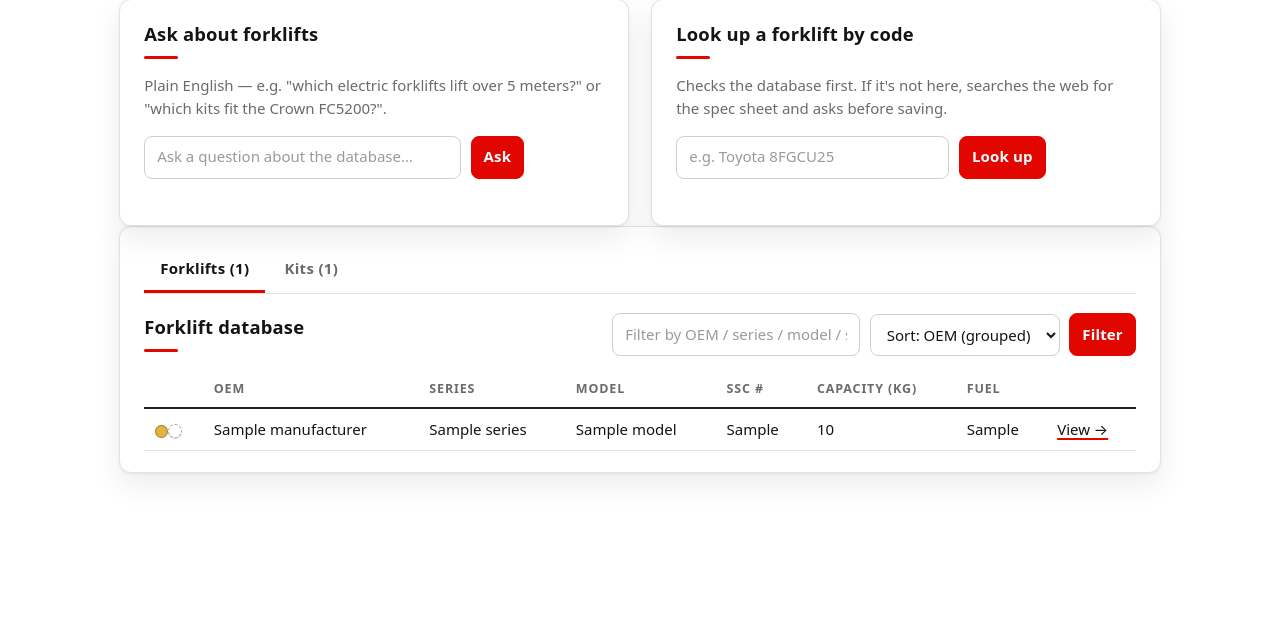
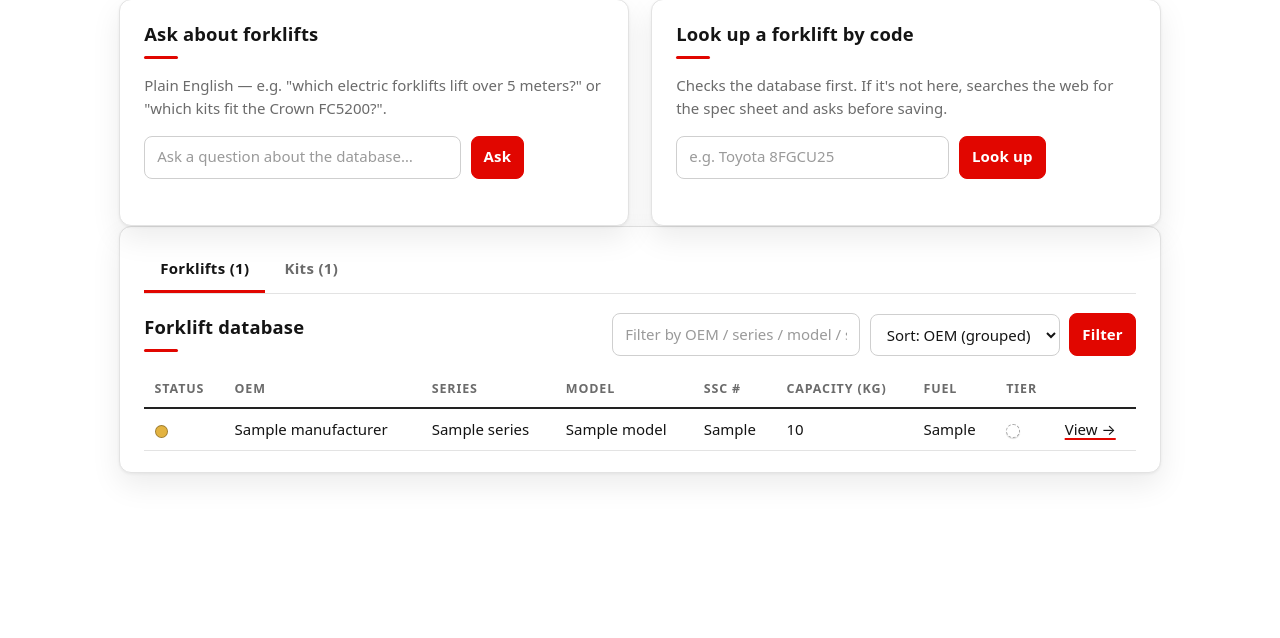
Before and after one commit to lapisspider/forklift_database, a Python web app: template app/templates/index.html in a window 1280 px wide. Shown: the part 89-727 px from the top of the page. Run offline with Jinja, Linux system fonts and the light colour scheme; the template is opened without the code that fills it: most values are stand-ins (such as "Sample title", 1, 10 or a date in 2020).

Commit message:
Split forklift list indicators into labeled Status (left) and Tier (right) columns

```diff
--- a/app/templates/index.html
+++ b/app/templates/index.html
@@ -79,18 +79,19 @@
                   <div class="table-scroll">
                     <table>
                       <thead><tr>
-                        <th></th><th>Model</th><th>SSC #</th><th>Years</th>
-                        <th>Capacity (kg)</th><th>Fuel</th><th></th>
+                        <th>Status</th><th>Model</th><th>SSC #</th><th>Years</th>
+                        <th>Capacity (kg)</th><th>Fuel</th><th>Tier</th><th></th>
                       </tr></thead>
                       <tbody>
                         {% for f in models %}
                         <tr>
-                          <td style="white-space:nowrap">{{ status_dot(f.info_status) }}{{ tier_badge(f.best_tier) }}</td>
+                          <td>{{ status_dot(f.info_status) }}</td>
                           <td class="model-cell" title="{{ f.model }}">{{ f.model }}</td>
                           <td>{{ f.internal_serial or "—" }}</td>
                           <td>{{ f.year_display }}</td>
                           <td>{{ f.capacity_kg or "—" }}</td>
                           <td>{{ f.fuel_type or "—" }}</td>
+                          <td>{{ tier_badge(f.best_tier) }}</td>
                           <td><a href="/forklift/{{ f.id }}">View →</a></td>
                         </tr>
                         {% endfor %}
@@ -109,19 +110,20 @@
       <div class="table-scroll">
       <table>
         <thead><tr>
-          <th></th><th>OEM</th><th>Series</th><th>Model</th><th>SSC #</th>
-          <th>Capacity (kg)</th><th>Fuel</th><th></th>
+          <th>Status</th><th>OEM</th><th>Series</th><th>Model</th><th>SSC #</th>
+          <th>Capacity (kg)</th><th>Fuel</th><th>Tier</th><th></th>
         </tr></thead>
         <tbody>
           {% for f in forklifts %}
           <tr>
-            <td style="white-space:nowrap">{{ status_dot(f.info_status) }}{{ tier_badge(f.best_tier) }}</td>
+            <td>{{ status_dot(f.info_status) }}</td>
             <td>{{ f.manufacturer }}</td>
             <td>{{ f.series or "—" }}</td>
             <td class="model-cell" title="{{ f.model }}">{{ f.model }}</td>
             <td>{{ f.internal_serial or "—" }}</td>
             <td>{{ f.capacity_kg or "—" }}</td>
             <td>{{ f.fuel_type or "—" }}</td>
+            <td>{{ tier_badge(f.best_tier) }}</td>
             <td><a href="/forklift/{{ f.id }}">View →</a></td>
           </tr>
           {% endfor %}
```
